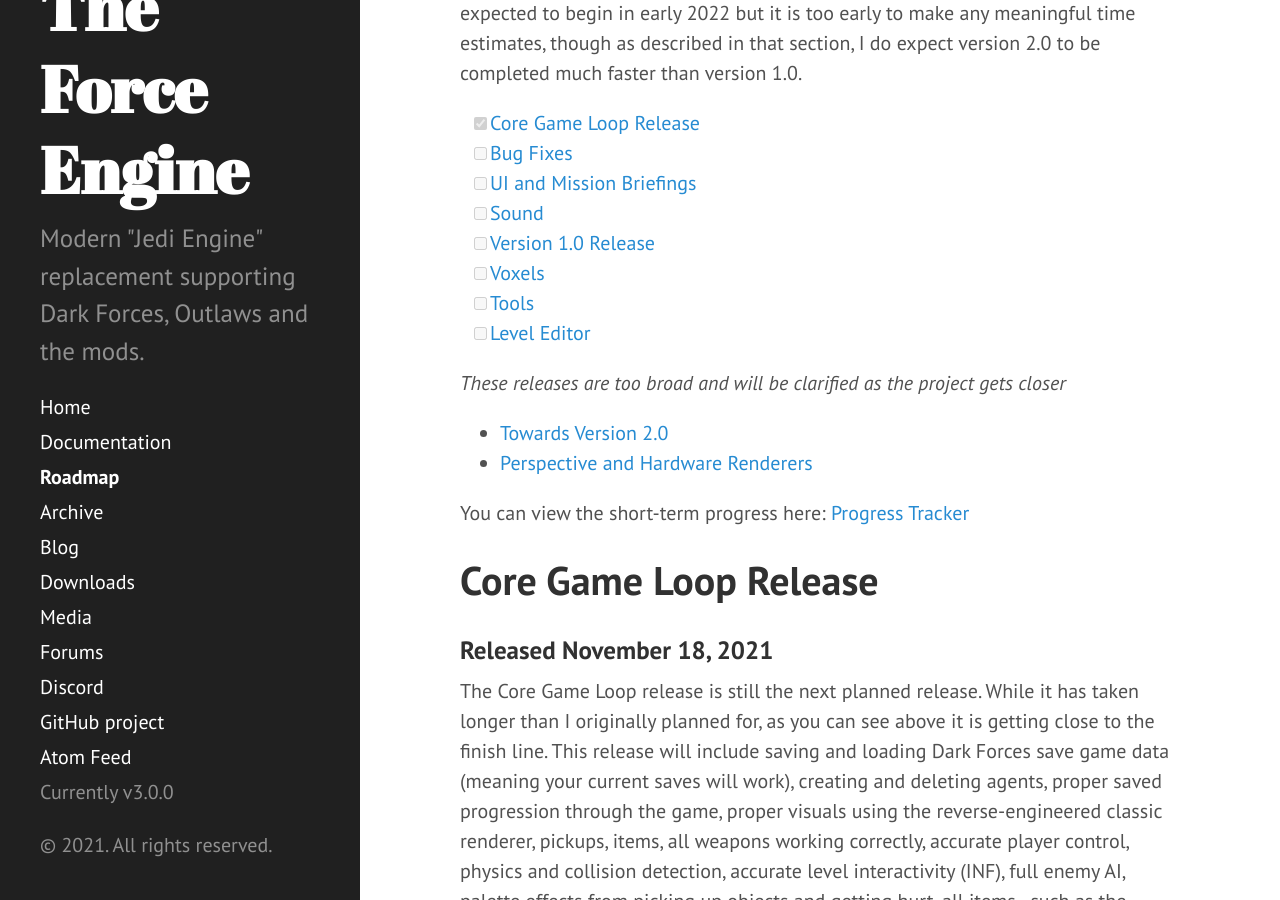
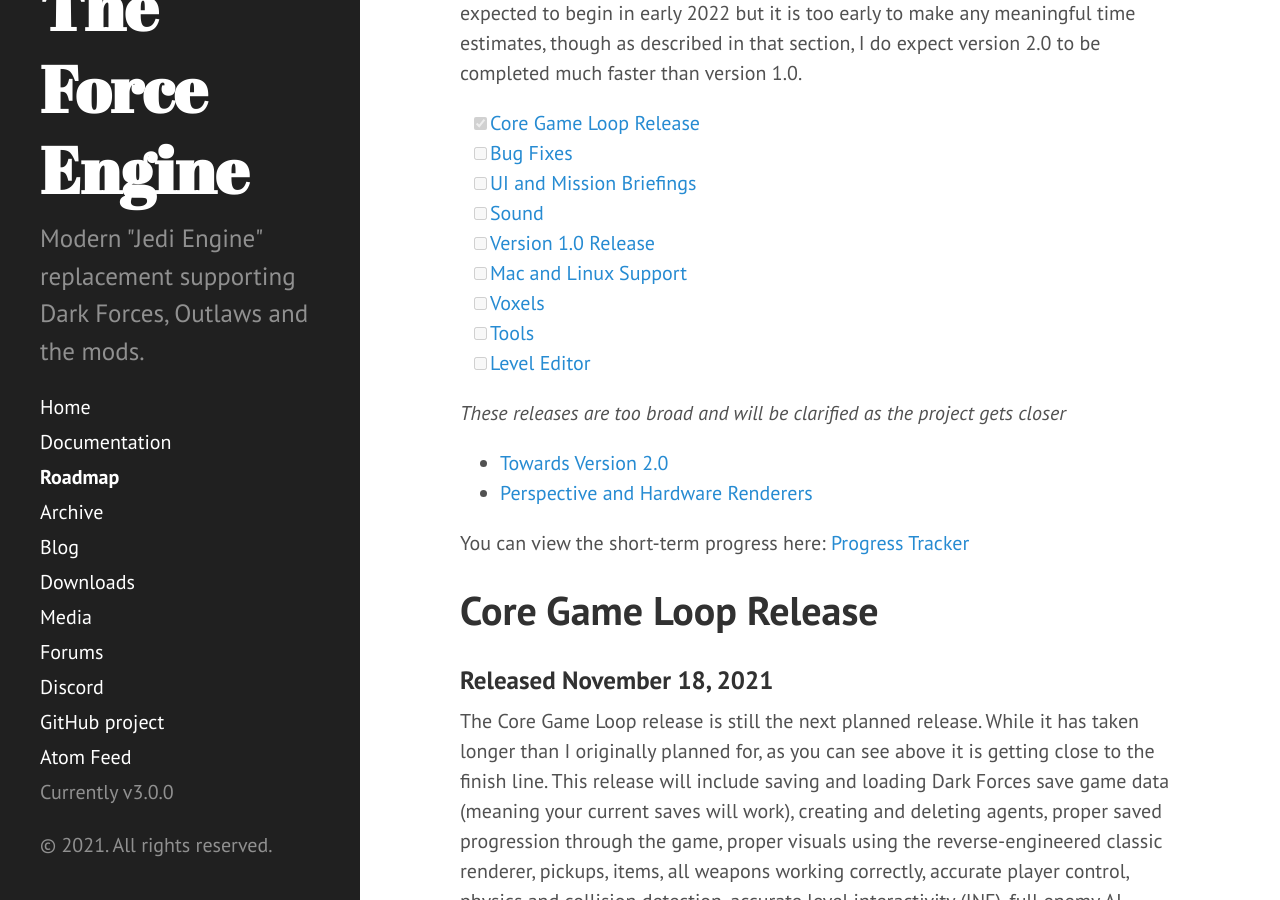
Before and after one commit to TheForceEngine/TheForceEngine.github.io, a Jekyll site: the page built from Roadmap.md, in a window 1280 px wide and 900 px high, scrolled down 322 px. Built offline with Jekyll 4.4.1, drawn with Linux system fonts in a browser that asks for light colours.

Commit message:
Update Roadmap.md

```diff
--- a/Roadmap.md
+++ b/Roadmap.md
@@ -10,6 +10,7 @@
 - [ ] [UI and Mission Briefings](#ui-and-mission-briefings)
 - [ ] [Sound](#sound)
 - [ ] [Version 1.0 Release](#version-10-release)
+- [ ] [Mac and Linux Support](#mac-and-linux-support)
 - [ ] [Voxels](#voxels)
 - [ ] [Tools](#tools)
 - [ ] [Level Editor](#level-editor)
```
